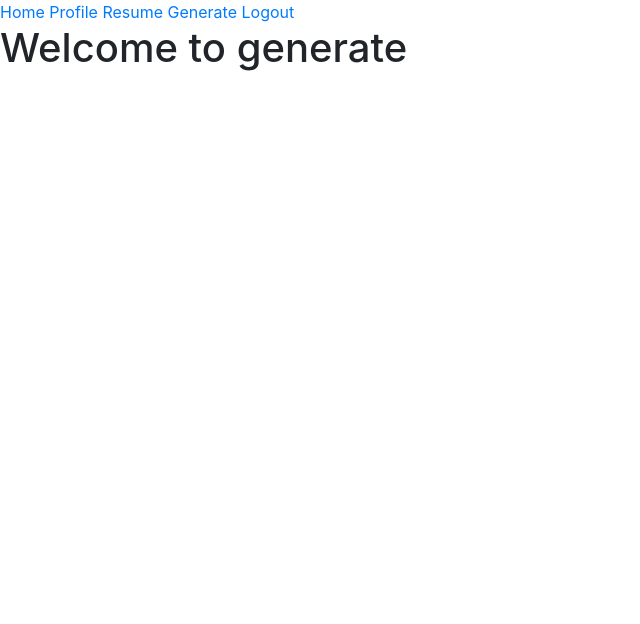
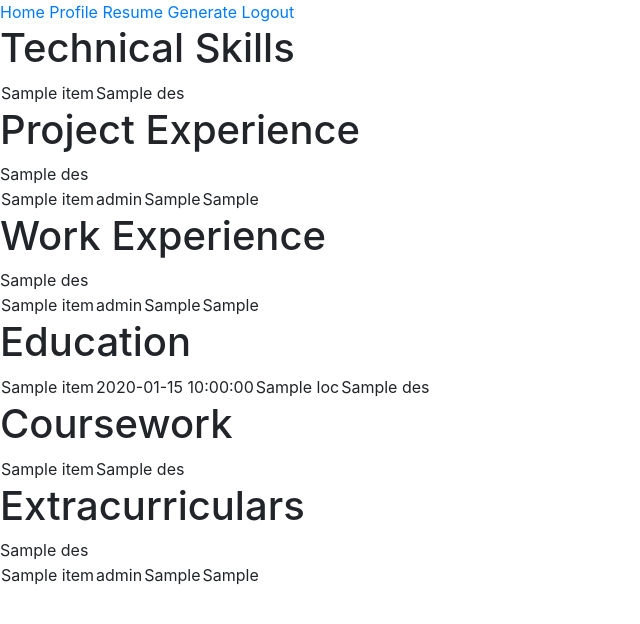
Before and after one commit to sharonzhen/RESapp, a Flask app: template templates/generate.html in a window 1280 px wide. Shown: the top 624 px of the page, without its empty margins (0-640 px from the left). Run offline with Flask 2, Linux system fonts and the light colour scheme; the template is opened without the code that fills it: most values are stand-ins (such as "Sample title", 1, 10 or a date in 2020); some libraries are stand-ins or nearby versions.

Commit message:
changed /resume /generate

```diff
--- a/crud.py
+++ b/crud.py
@@ -96,11 +96,6 @@ def get_dynamic_items(username):
     user = get_user(username)
     return user.dytems
 
-def get_details(dytem):
-    """ @param: dynamic item instance
-        return: list of details associated /w dytem """
-    return dytem.details
-
 
 ################ UPDATE ###################
 
--- a/server.py
+++ b/server.py
@@ -5,7 +5,9 @@ from flask import (Flask, session, render_template, request,
 from flask_debugtoolbar import DebugToolbarExtension
 from jinja2 import StrictUndefined
 from model import connect_to_db
-import crud
+import crud, os
+from renderTeX import rpdf
+
 
 app = Flask(__name__)
 app.secret_key = "dev"
@@ -17,8 +19,7 @@ RESTYPE = {
     "course":('s',3),
     "work":('d',1),
     "proj":('d',2),
-    "extra":('d',3),
-    "detail":('x', 0) # TODO: fix later
+    "extra":('d',3)
 }
 
 @app.route('/')
@@ -91,22 +92,48 @@ def edit_contact():
         return redirect('/')
     pass
 
+def query_and_sort(username, edu, tech,
+            course, work, proj, extra):
+    stable_items = crud.get_stable_items(username)
+    dynamic_items = crud.get_dynamic_items(username)
+
+    for s in stable_items:
+        if s.s_type == 1:
+            edu.append(s)
+        elif s.s_type == 2:
+            tech.append(s)
+        else:
+            course.append(s)
+    for d in dynamic_items:
+        if d.d_type == 1:
+            work.append(d)
+        elif d.d_type == 2:
+            proj.append(d)
+        else:
+            extra.append(d)
+
+
 
 @app.route('/resume')
 def view_resume():
     if "user" not in session:
         return redirect('/')
     username = session.get('user')
-    stable_items = crud.get_stable_items(username)
-    dynamic_items = crud.get_dynamic_items(username)
+    # stable
+    edu = [] # 1
+    tech = [] # 2
+    course = [] # 3
+    # dynamic
+    work = [] # 1
+    proj = [] # 2
+    extra = [] # 3
 
+    query_and_sort(username, edu, tech, course, work, proj, extra)
 
-    stable_items.sort(key = lambda s: s.s_type)
-    dynamic_items.sort(key = lambda d:d.d_type)
-
-    return render_template('resume.html',
-                    stable_items = stable_items,
-                    dynamic_items = dynamic_items)
+    return render_template('resume.html', education=edu,
+            technical_skills=tech, courses=course,
+            work_experiences=work, projects=proj,
+            extracurriculars=extra)
 
 
 @app.route('/resume/edit', methods=['GET','POST'])
@@ -151,14 +178,31 @@ def add_resume(typ):
     return redirect('/resume')
 
 @app.route('/generate')
-def pick_resume():
+def generate_resume():
     if "user" not in session:
         return redirect('/')
+    username = session.get('user')
+    # stable
+    edu = [] # 1
+    tech = [] # 2
+    course = [] # 3
+    # dynamic
+    work = [] # 1
+    proj = [] # 2
+    extra = [] # 3
+
+    query_and_sort(username, edu, tech, course, work, proj, extra)
     return render_template('generate.html')
 
+@app.route('/generate/download', methods=['POST'])
+def generate_download_pdf():
+    if "user" not in session:
+        return redirect('/')
+    # pull from forms
 
-def generate_pdf():
-    pass
+    # call rpdf, save return value as download path
+    # trigger download
+
 
 @app.route('/logout')
 def handle_logout():
--- a/templates/generate.html
+++ b/templates/generate.html
@@ -22,6 +22,98 @@
 </a>
 {% endblock %}
 
+
 {% block body %}
-<h1> Welcome to generate </h1>
+
+<h1> Technical Skills </h1>
+{% for item in technical_skills %}
+        <table>
+            <tr>
+                <td> {{item.name}} </td>
+                <td> {{item.des}} </td>
+            </tr>
+        </table>
+{% endfor %}
+
+<h1> Project Experience </h1>
+{% for item in projects %}
+        <table id={{item.id}}>
+            <tr>
+                <td> {{item.name}} </td>
+                <td> {{item.role}} </td>
+                <td> {{item.d_from}} </td>
+                {% if item.d_to %}
+                    <td> {{item.d_to}} </td>
+                {% else %}
+                    <td> present </td>
+                {% endif %}
+            </tr>
+            {% for detail in item.details %}
+            <tr>
+                {{detail.des}}
+            </tr>
+            {% endfor %}
+        </table>
+{% endfor %}
+<h1> Work Experience</h1>
+{% for item in work_experiences %}
+        <table id={{item.id}}>
+            <tr>
+                <td> {{item.name}} </td>
+                <td> {{item.role}} </td>
+                <td> {{item.d_from}} </td>
+                {% if item.d_to %}
+                    <td> {{item.d_to}} </td>
+                {% else %}
+                    <td> present </td>
+                {% endif %}
+            </tr>
+            {% for detail in item.details %}
+            <tr>
+                {{detail.des}}
+            </tr>
+            {% endfor %}
+        </table>
+{% endfor %}
+
+<h1> Education </h1>
+{% for item in education %}
+        <table>
+            <tr>
+                <td> {{item.name}} </td>
+                <td> {{item.date}} </td>
+                <td> {{item.loc}} </td>
+                <td> {{item.des}} </td>
+            </tr>
+        </table>
+{% endfor %}
+<h1> Coursework </h1>
+{% for item in courses %}
+        <table>
+            <tr>
+                <td> {{item.name}} </td>
+                <td> {{item.des}} </td>
+            </tr>
+        </table>
+{% endfor %}
+<h1> Extracurriculars </h1>
+{% for item in extracurriculars %}
+        <table id={{item.id}}>
+            <tr>
+                <td> {{item.name}} </td>
+                <td> {{item.role}} </td>
+                <td> {{item.d_from}} </td>
+                {% if item.d_to %}
+                    <td> {{item.d_to}} </td>
+                {% else %}
+                    <td> present </td>
+                {% endif %}
+            </tr>
+            {% for detail in item.details %}
+            <tr>
+                {{detail.des}}
+            </tr>
+            {% endfor %}
+        </table>
+{% endfor %}
 {% endblock %}
```
